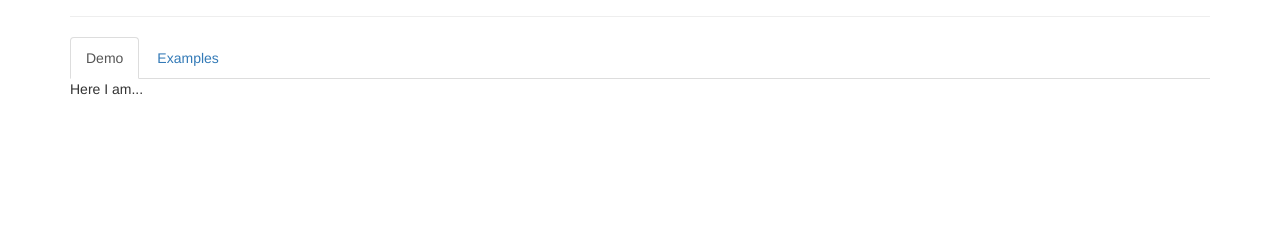
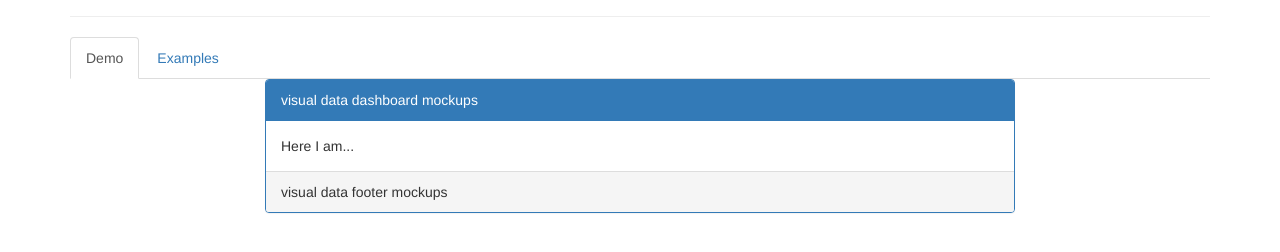
Before and after one commit to leocornus/leocornus-visualdata, a website: page demo/index.html in a window 1280 px wide. Shown: the part 86-338 px from the top of the page. Drawn offline with nearby package versions, Linux system fonts and the light colour scheme.

Commit message:
the mockups for the visualdata panel or dashboard

```diff
--- a/demo/index.html
+++ b/demo/index.html
@@ -41,7 +41,23 @@
   <div class="tab-content">
 
     <div class="tab-pane active" id="demo" role="tabpanel">
-      <div id="visualdata">Demo Div</div>
+      <div class="row">
+        <div class="col-md-2"></div>
+        <div class="col-md-8">
+<div class="panel panel-primary">
+  <div class="panel-heading">
+    visual data dashboard mockups
+  </div>
+  <div class="panel-body">
+    <div id="visualdata">Demo Div</div>
+  </div>
+  <div class="panel-footer">
+    visual data footer mockups
+  </div>
+</div>
+         </div>
+        <div class="col-md-2"></div>
+      </div>
     </div>
 
     <div class="tab-pane" id="examples" role="tabpanel">
```
